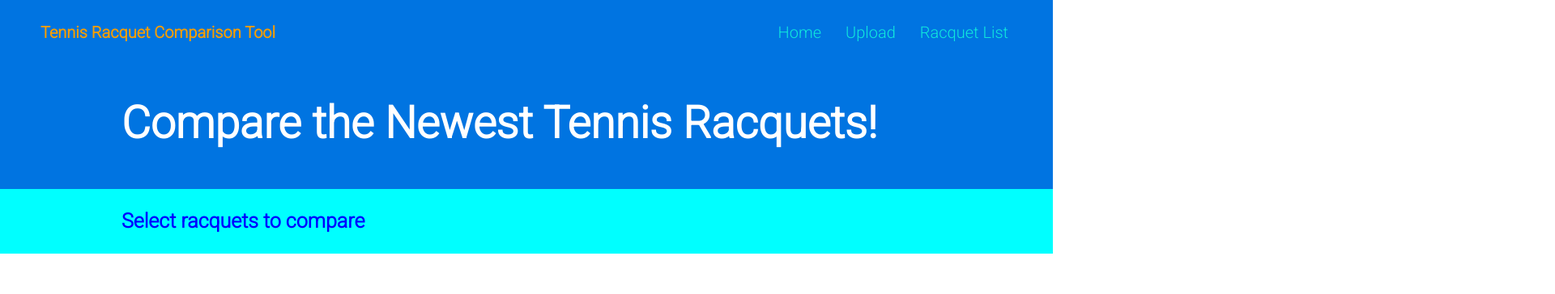
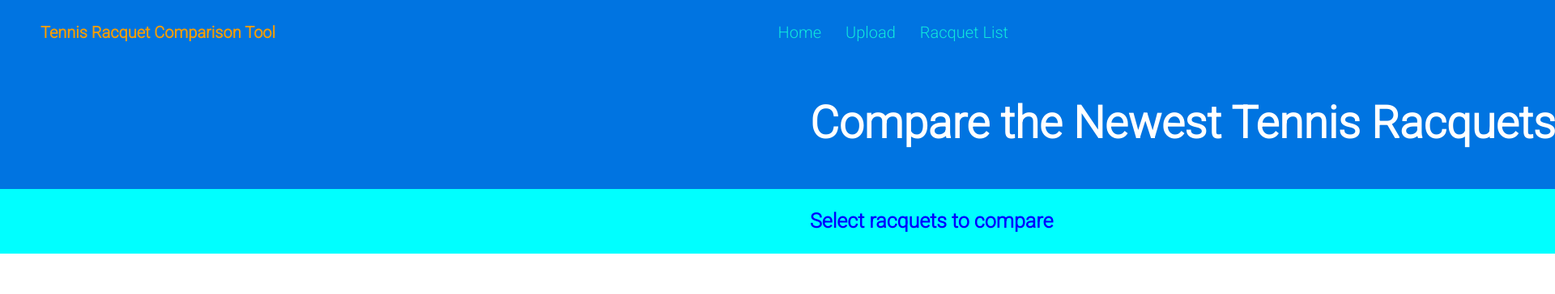
Before and after one commit to jinwonjang0704/Tennis-Racquet-Compare, a React (Create React App) app in the folder client/: page /#/#/racquetlist in a window 1280 px wide. Shown: the top 364 px of the page at 81% size, 1920 px wide, since content can reach past the window. Built offline with nearby package versions, Linux system fonts and the light colour scheme; no server answers; the HTML template or start-up script is replaced by a standard one.

Commit message:
container overflow error

```diff
--- a/client/src/style.css
+++ b/client/src/style.css
@@ -14,7 +14,7 @@ body{
 }
 
 .container{
-  min-width: 1300px;
+  min-width: 3000px;
   padding-left: 15px;
   padding-right: 15px;
   padding-bottom: 50px;
```
